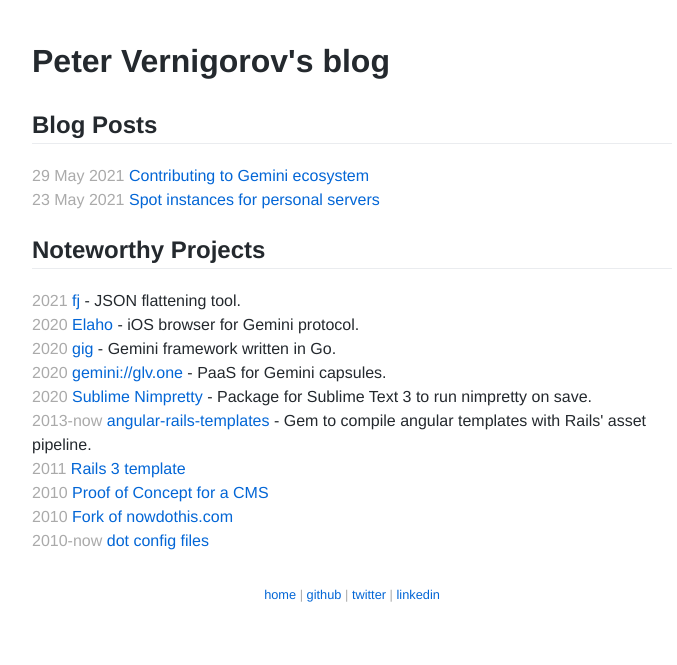
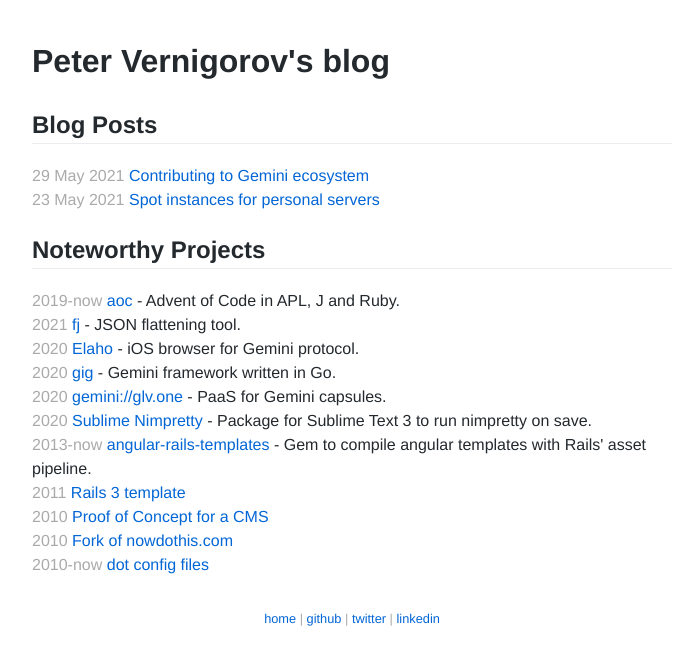
Before and after one commit to pitr/pitr.github.com, a Jekyll site: the page built from index.html, in a window 1280 px wide. Shown: the top 665 px of the page, without its empty margins (288-965 px from the left). Built offline with Jekyll 4.4.1, drawn with Linux system fonts in a browser that asks for light colours.

Commit message:
Update index.html

```diff
--- a/index.html
+++ b/index.html
@@ -14,6 +14,11 @@
 
 <section id='projects'>
   <h2>Noteworthy Projects</h2>
+  <div>
+    <span class='date'>2019-now</span>
+    <a href='https://github.com/pitr/aoc'>aoc</a>
+    - Advent of Code in APL, J and Ruby.
+  </div>
   <div>
     <span class='date'>2021</span>
     <a href='https://github.com/pitr/fj'>fj</a>
```
